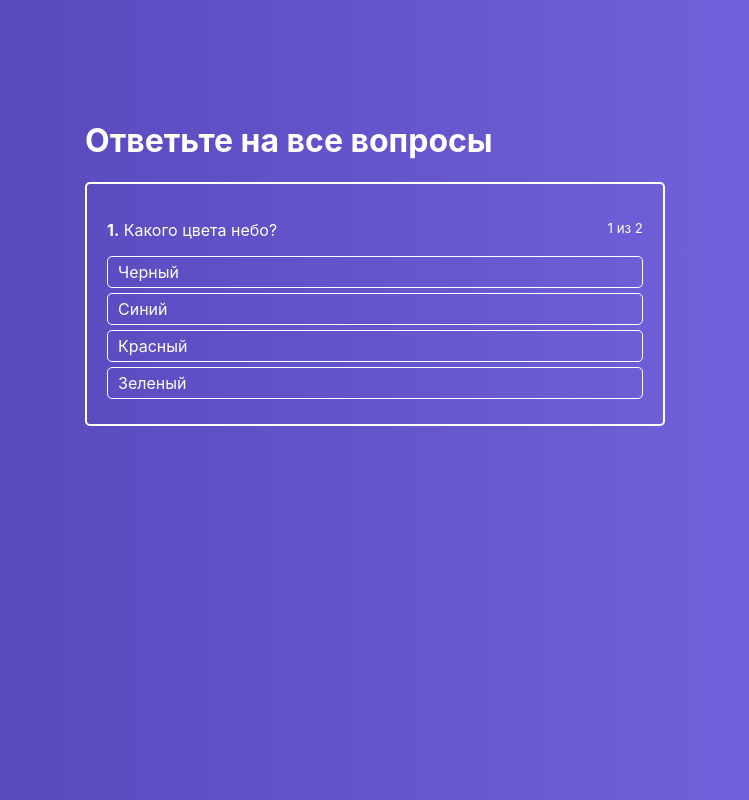
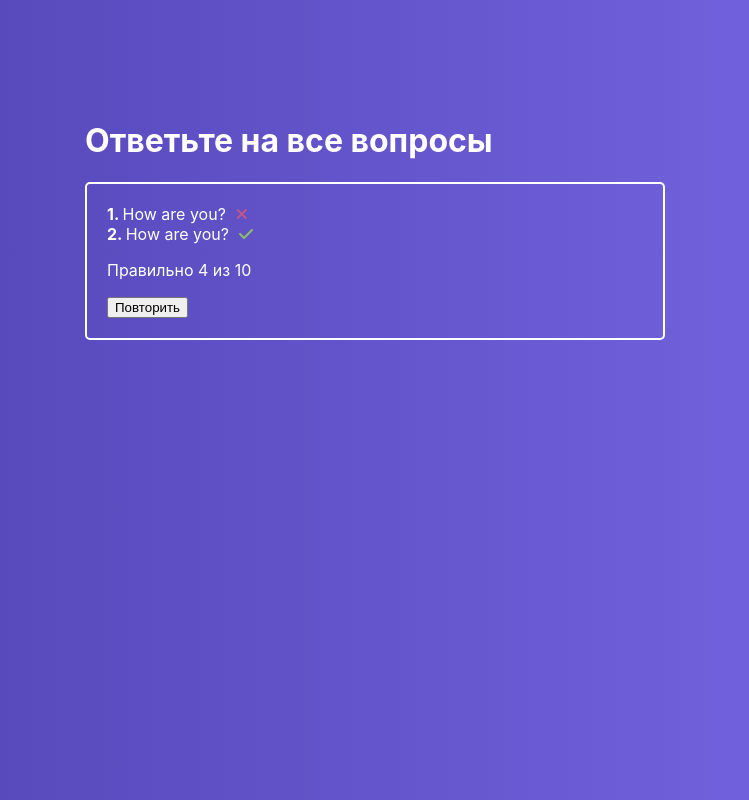
Before and after one commit to haliivi/react_quiz, a React (Create React App) app: page /quiz/1 in a window 1280 px wide. Shown: the whole page, without its empty margins (265-1014 px from the left). Built offline with nearby package versions, Linux system fonts and the light colour scheme.

Commit message:
1) Plug fontawesome to index.html. 2) Create component FinishedQuiz and style it. 3) Exclude double validate.

```diff
--- a/public/index.html
+++ b/public/index.html
@@ -24,7 +24,8 @@
       work correctly both with client-side routing and a non-root public URL.
       Learn how to configure a non-root public URL by running `npm run build`.
     -->
-    <title>React App</title>
+    <link rel="stylesheet" href="https://cdnjs.cloudflare.com/ajax/libs/font-awesome/6.4.0/css/all.min.css">
+    <title>Quiz App</title>
   </head>
   <body>
     <noscript>You need to enable JavaScript to run this app.</noscript>
--- /dev/null
+++ b/src/components/FinishedQuiz/FinishedQuiz.jsx
@@ -0,0 +1,26 @@
+import classes from "./FinishedQuiz.module.css"
+
+const FinishedQuiz = props => {
+    return (
+        <div className={classes.FinishedQuiz}>
+            <ul>
+                <li>
+                    <strong>1. </strong>
+                    How are you?
+                    <i className={'fa-solid fa-xmark ' + classes.error}></i>
+                </li>
+                <li>
+                    <strong>2. </strong>
+                    How are you?
+                    <i className={'fa-solid fa-check ' + classes.success}></i>
+                </li>
+            </ul>
+            <p>Правильно 4 из 10</p>
+            <div className="">
+                <button>Повторить</button>
+            </div>
+        </div>
+    )
+}
+
+export default FinishedQuiz
--- /dev/null
+++ b/src/components/FinishedQuiz/FinishedQuiz.module.css
@@ -0,0 +1,26 @@
+.FinishedQuiz {
+    padding: 20px;
+    color: #fff;
+    border: 2px solid #fff;
+    border-radius: 5px;
+    box-sizing: border-box;
+    margin: 0 10px;
+}
+
+.FinishedQuiz ul {
+    list-style: none;
+    padding: 0;
+    margin: 0;
+}
+
+.FinishedQuiz ul li i {
+    margin-left: 10px;
+}
+
+.success {
+    color: rgba(161, 240, 69, .7);
+}
+
+.error {
+    color: rgba(240, 87, 108, .7);
+}
--- a/src/containers/Quiz/Quiz.jsx
+++ b/src/containers/Quiz/Quiz.jsx
@@ -1,9 +1,12 @@
 import { Component } from "react";
 import classes from "./Quiz.module.css"
 import ActiveQuiz from "../../components/ActiveQuiz/ActiveQuiz";
+import FinishedQuiz from "../../components/FinishedQuiz/FinishedQuiz";
 
 class Quiz extends Component {
     state = {
+        // isFinished: false,
+        isFinished: true,
         activeQuestion: 0,
         answerState: null,
         quiz: [
@@ -33,6 +36,12 @@ class Quiz extends Component {
     }
 
     onAnswerClickHandler = answerId => {
+        if (this.state.answerState) {
+            const key = Object.keys(this.state.answerState)[0]
+            if (this.state.answerState[key] === 'success') {
+                return
+            }
+        }
         const question = this.state.quiz[this.state.activeQuestion]
         if (question.rightAnswerId === answerId) {
             this.setState({
@@ -40,7 +49,7 @@ class Quiz extends Component {
             })
             const timeout = window.setTimeout(() => {
                 if (this.isQuizFinished()) {
-                    console.log('Finished!')
+                    this.setState({isFinished: true,})
                 } else {
                     this.setState({
                         activeQuestion: this.state.activeQuestion + 1,
@@ -65,6 +74,9 @@ class Quiz extends Component {
             <div className={classes.Quiz}>
                 <div className={classes.QuizWrapper}>
                     <h1>Ответьте на все вопросы</h1>
+                    {
+                        this.state.isFinished ?
+                        <FinishedQuiz /> :
                         <ActiveQuiz
                             answers={this.state.quiz[this.state.activeQuestion].answers}
                             question={this.state.quiz[this.state.activeQuestion].question}
@@ -73,6 +85,7 @@ class Quiz extends Component {
                             answerNumber={this.state.activeQuestion + 1}
                             state={this.state.answerState}
                         />
+                    }
                 </div>
             </div>
         )
```
Lines whose indentation alone changed are shown as unchanged.
